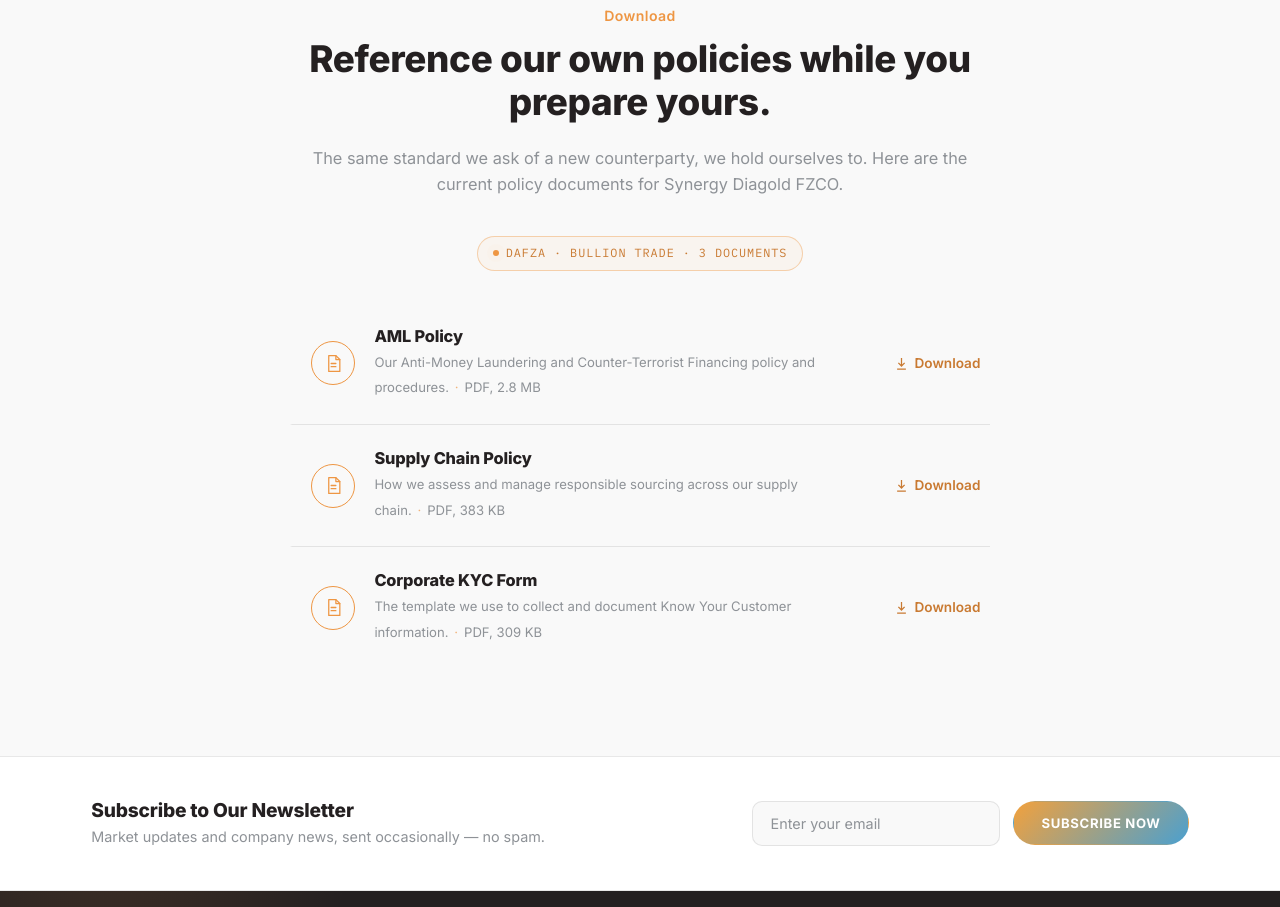
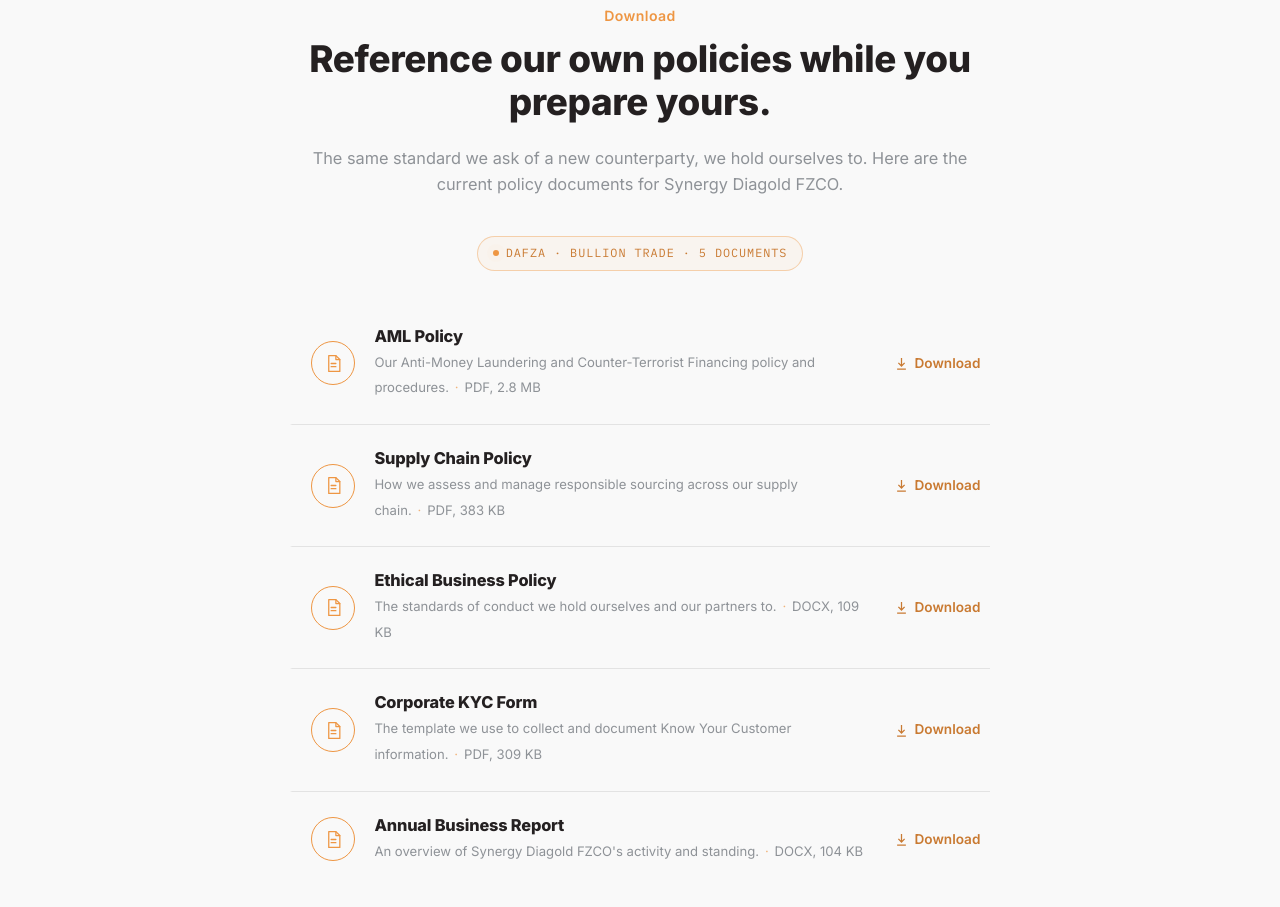
Before and after one commit to anusha-suresh21/synergy-diagold-website, a plain HTML site: page account-opening.html in a window 1280 px wide. Shown: the part 2633-3540 px from the top of the page. Drawn offline with Linux system fonts and the light colour scheme.

Commit message:
Restore Ethical Business Policy and Annual Business Report cards; Download now reloads page, files removed
Co-Authored-By: Claude Opus 5.5 <noreply@anthropic.com>
Claude-Session: https://claude.ai/code/session_01RbBbGaNkXGtkA8tvEdsBv7

```diff
--- a/account-opening.html
+++ b/account-opening.html
@@ -264,7 +264,7 @@
       <p class="lede slate-text">The same standard we ask of a new counterparty, we hold ourselves to. Here are the current policy documents for Synergy Diagold FZCO.</p>
     </div>
     <div class="text-center reveal-fade" style="margin: -0.6rem 0 2rem;">
-      <span class="doc-list-tag">DAFZA &middot; BULLION TRADE &middot; 3 DOCUMENTS</span>
+      <span class="doc-list-tag">DAFZA &middot; BULLION TRADE &middot; 5 DOCUMENTS</span>
     </div>
     <div class="doc-list max-w-prose mx-auto">
       <a class="doc-row reveal-fade" href="documents/AML-Policy.pdf" download>
@@ -289,11 +289,33 @@
           Download
         </span>
       </a>
-      <a class="doc-row reveal-fade d2" href="documents/Corporate-KYC-Form.pdf" download>
+      <a class="doc-row reveal-fade d2" href="account-opening.html">
+        <span class="doc-row-icon" aria-hidden="true"><svg viewBox="0 0 24 24"><path d="M6 2h9l5 5v15H6z"/><path d="M15 2v5h5"/><path d="M9 12h6M9 16h6"/></svg></span>
+        <span class="doc-row-text">
+          <h3>Ethical Business Policy</h3>
+          <span class="doc-row-meta">The standards of conduct we hold ourselves and our partners to.<span class="dot">&middot;</span>DOCX, 109 KB</span>
+        </span>
+        <span class="doc-row-download">
+          <svg viewBox="0 0 24 24"><path d="M12 3v12M7 11l5 5 5-5M5 21h14"/></svg>
+          Download
+        </span>
+      </a>
+      <a class="doc-row reveal-fade" href="documents/Corporate-KYC-Form.pdf" download>
         <span class="doc-row-icon" aria-hidden="true"><svg viewBox="0 0 24 24"><path d="M6 2h9l5 5v15H6z"/><path d="M15 2v5h5"/><path d="M9 12h6M9 16h6"/></svg></span>
         <span class="doc-row-text">
           <h3>Corporate KYC Form</h3>
           <span class="doc-row-meta">The template we use to collect and document Know Your Customer information.<span class="dot">&middot;</span>PDF, 309 KB</span>
+        </span>
+        <span class="doc-row-download">
+          <svg viewBox="0 0 24 24"><path d="M12 3v12M7 11l5 5 5-5M5 21h14"/></svg>
+          Download
+        </span>
+      </a>
+      <a class="doc-row reveal-fade d1" href="account-opening.html">
+        <span class="doc-row-icon" aria-hidden="true"><svg viewBox="0 0 24 24"><path d="M6 2h9l5 5v15H6z"/><path d="M15 2v5h5"/><path d="M9 12h6M9 16h6"/></svg></span>
+        <span class="doc-row-text">
+          <h3>Annual Business Report</h3>
+          <span class="doc-row-meta">An overview of Synergy Diagold FZCO's activity and standing.<span class="dot">&middot;</span>DOCX, 104 KB</span>
         </span>
         <span class="doc-row-download">
           <svg viewBox="0 0 24 24"><path d="M12 3v12M7 11l5 5 5-5M5 21h14"/></svg>
```
Also changed, not shown: resources.html (+1 -1 lines), 2 other files.
